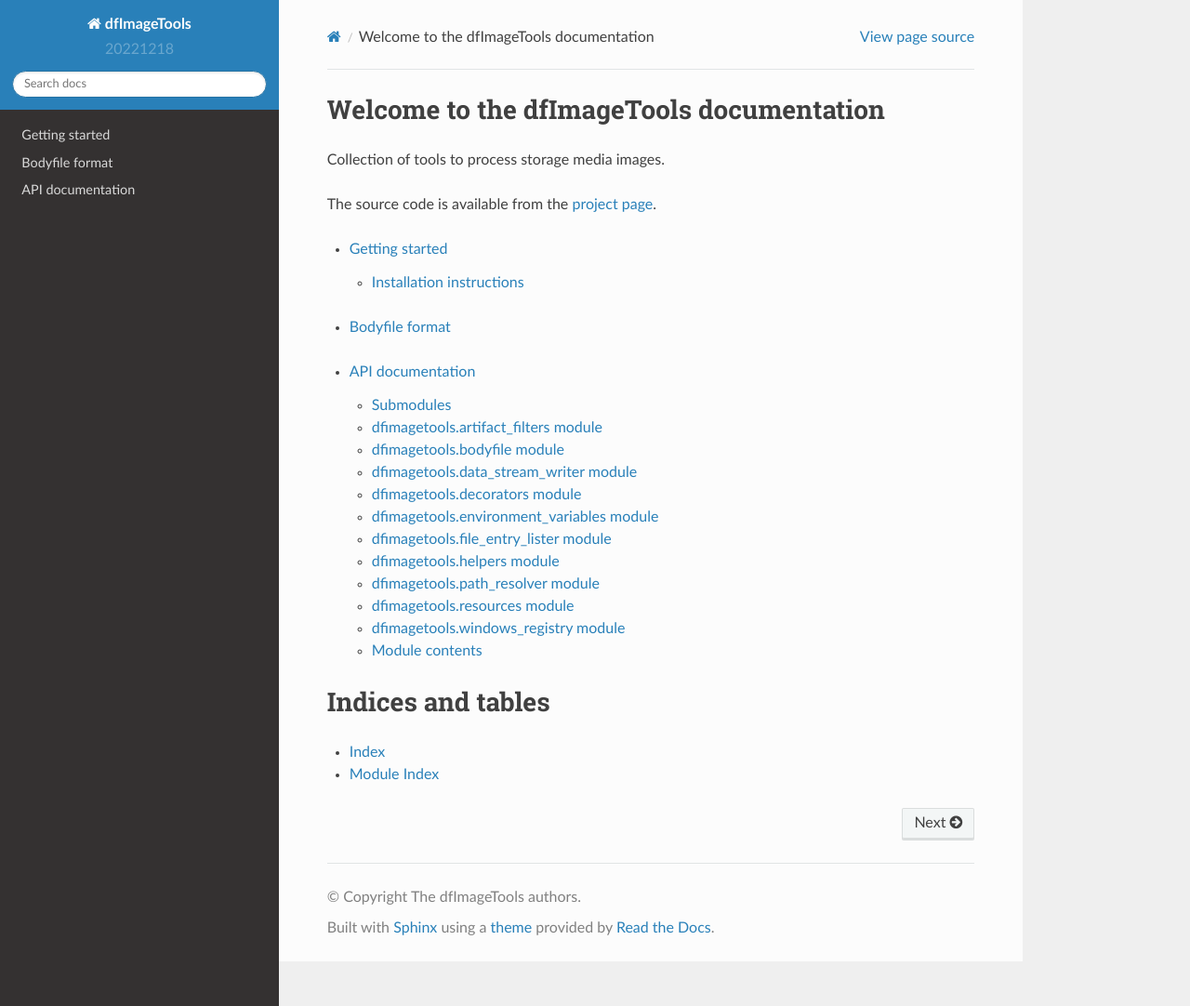
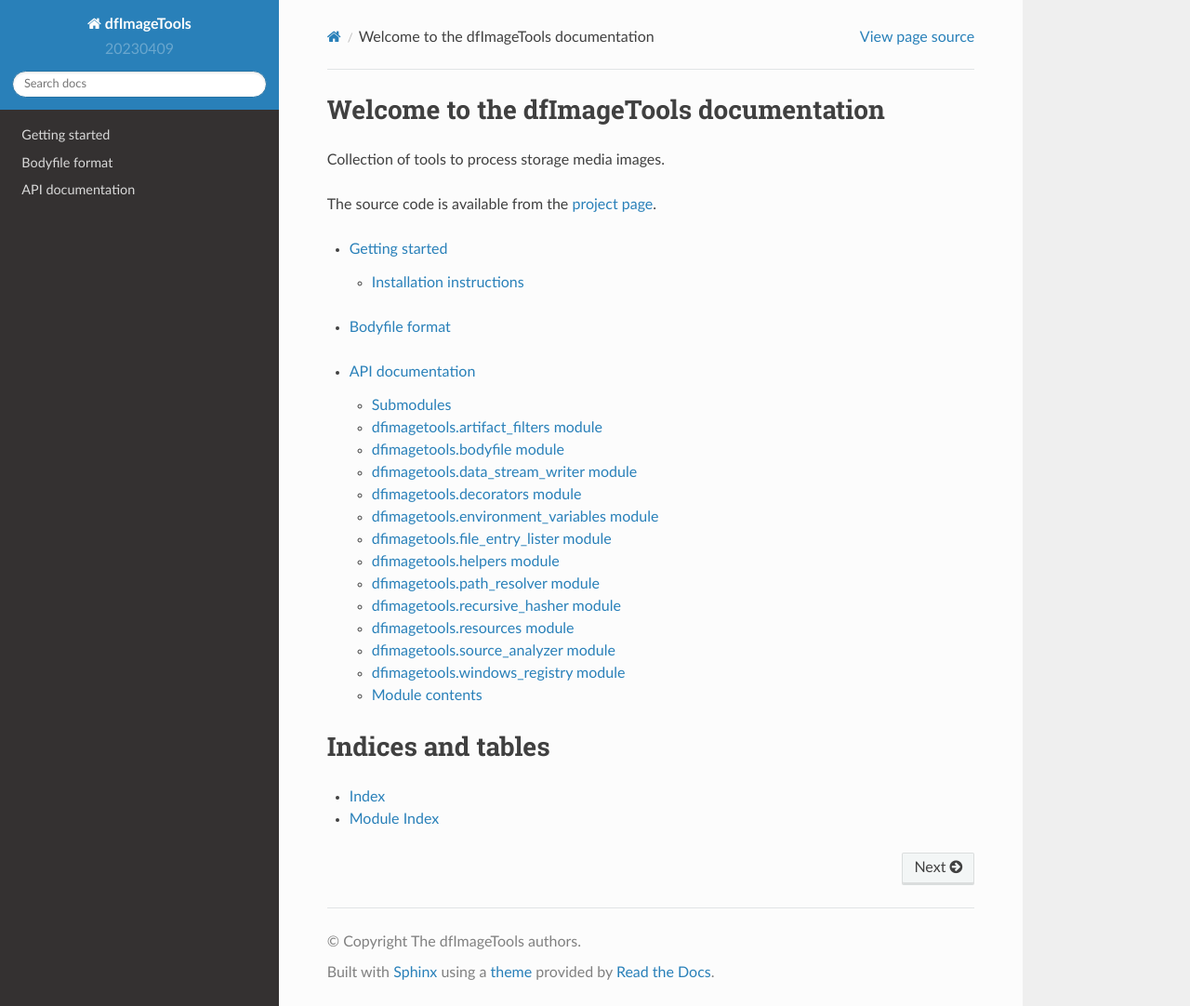
Before and after one commit to log2timeline/dfimagetools, a Sphinx documentation site: the page built from docs/index.rst, in a window 1280 px wide and 1082 px high. Shown: the whole window at 93% size. Built offline with Sphinx 7.4.7 and the Read the Docs theme 2.0.0, drawn with Linux system fonts in a browser that asks for light colours; pages that are not in the unit, such as notebooks, are missing from menus.

Commit message:
Changes for release (#67)

```diff
--- a/appveyor.yml
+++ b/appveyor.yml
@@ -3,13 +3,13 @@
   - DESCRIPTION: "Windows with 32-bit Python 3.11"
     MACHINE_TYPE: "x86"
     APPVEYOR_BUILD_WORKER_IMAGE: Visual Studio 2022
-    PYTHON: "C:\\Python310"
+    PYTHON: "C:\\Python311"
     PYTHON_VERSION: "3.11"
     L2TBINARIES_TRACK: "dev"
   - DESCRIPTION: "Windows with 64-bit Python 3.11"
     MACHINE_TYPE: "amd64"
     APPVEYOR_BUILD_WORKER_IMAGE: Visual Studio 2022
-    PYTHON: "C:\\Python310-x64"
+    PYTHON: "C:\\Python311-x64"
     PYTHON_VERSION: "3.11"
     L2TBINARIES_TRACK: "dev"
   - DESCRIPTION: "Mac OS with Python 3.11"
--- a/dfimagetools/__init__.py
+++ b/dfimagetools/__init__.py
@@ -2,4 +2,4 @@
 """Collection of tools to process storage media images."""
 
 
-__version__ = '20221218'
+__version__ = '20230409'
--- a/docs/sources/api/dfimagetools.rst
+++ b/docs/sources/api/dfimagetools.rst
@@ -68,10 +68,26 @@
    :undoc-members:
    :show-inheritance:
 
+dfimagetools.recursive\_hasher module
+-------------------------------------
+
+.. automodule:: dfimagetools.recursive_hasher
+   :members:
+   :undoc-members:
+   :show-inheritance:
+
 dfimagetools.resources module
 -----------------------------
 
 .. automodule:: dfimagetools.resources
+   :members:
+   :undoc-members:
+   :show-inheritance:
+
+dfimagetools.source\_analyzer module
+------------------------------------
+
+.. automodule:: dfimagetools.source_analyzer
    :members:
    :undoc-members:
    :show-inheritance:
```
Also changed, not shown: 2 other files.
